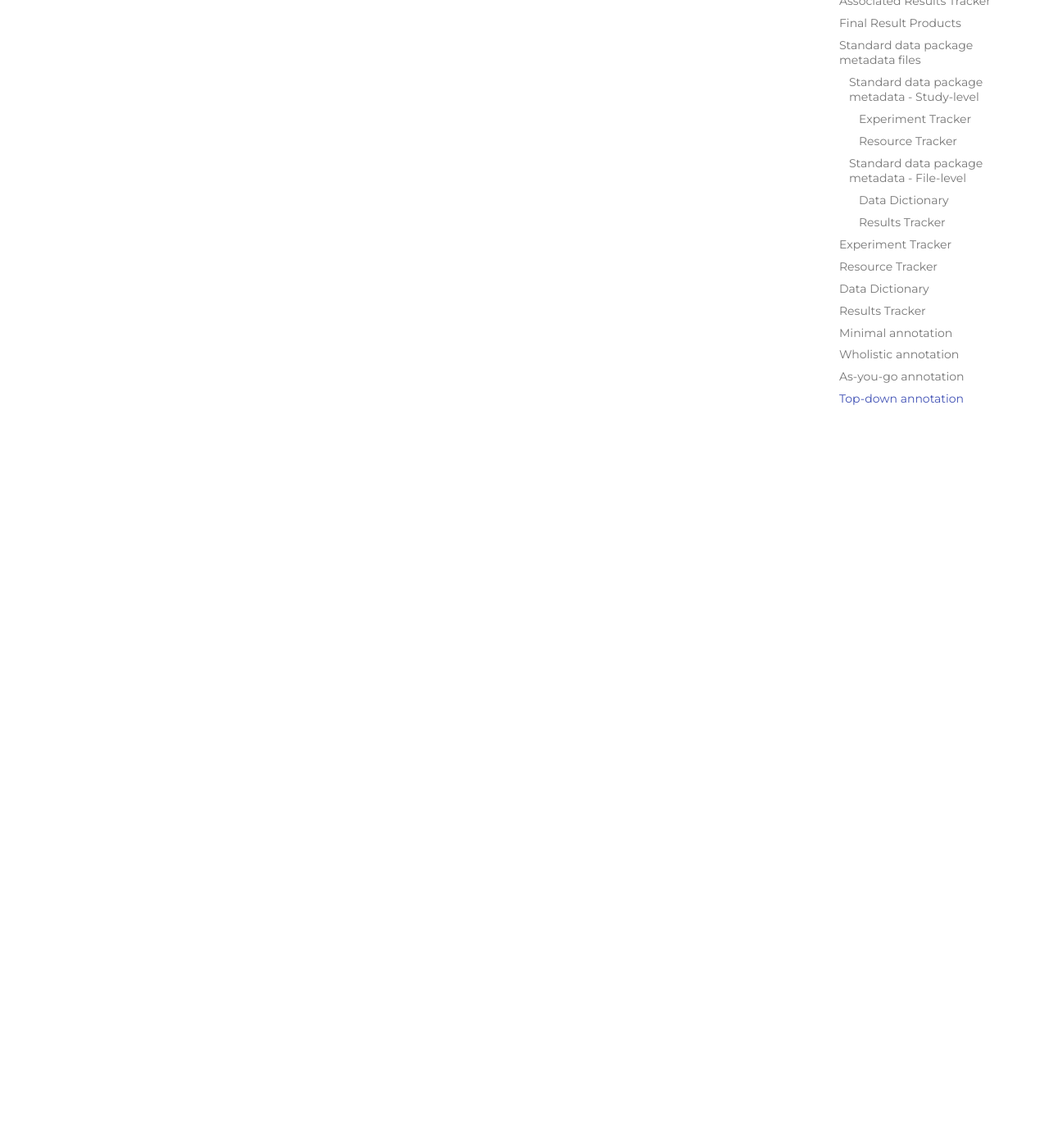
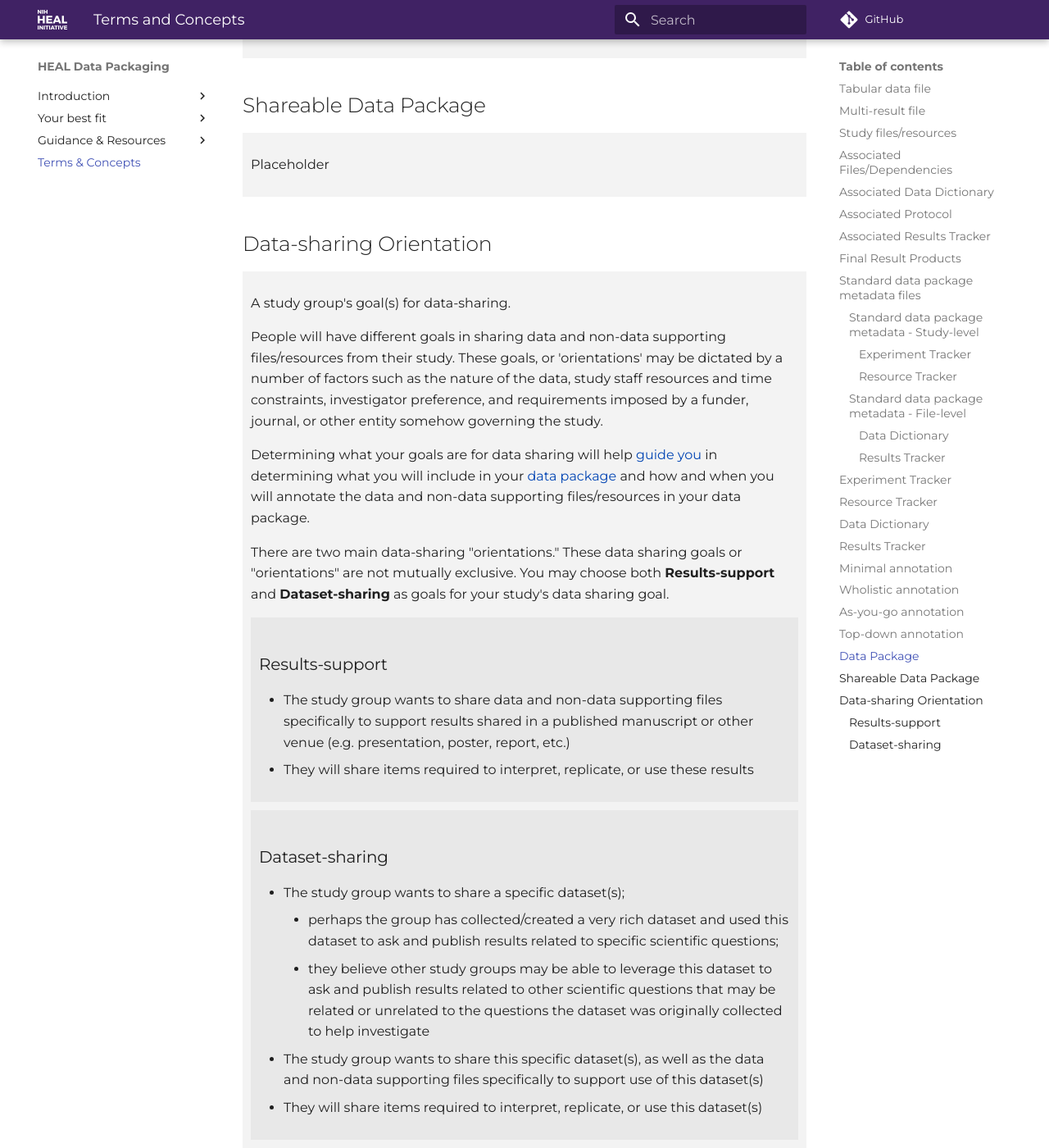
Before and after one commit to norc-heal/heal-data-pkg-guide, an MkDocs documentation site: the page built from docs/terms/index.md, in a window 1280 px wide and 1400 px high, scrolled down 15169 px. Shown: the whole window at 82% size. Built offline with MkDocs 1.6.1 and Material for MkDocs 9.7.7, drawn with Linux system fonts in a browser that asks for light colours; comment, search, counter and statistics services are not loaded; some of the changed text lies outside the part shown.

Commit message:
added data sharing orientation def and some other placeholders

```diff
--- a/docs/terms/index.md
+++ b/docs/terms/index.md
@@ -106,9 +106,11 @@ Placeholder
 
 <div markdown="1" style="background-color:rgba(0, 0, 0, 0.0470588); text-align:left; vertical-align: top; padding:10px 10px;">
 
-Standard metadata file types that, altogether, provide essential usability and context information about the study as a whole and about the data files your study has produced/collected. These metadata files should be included in all data packages.
+Standard metadata file types that, altogether, provide essential usability and context information about the study as a whole and about the data files your study has produced/collected. These metadata files should be included in all [data packages](#data-package).
 
 **NOTE**: All standard data package metadata files have a standardized csv format in which they should be completed and provided. See here for [csv templates](../schemas/index.md#csv-templates) and [schemas/field definitions](../schemas/index.md#schemas) to aid you in completing the templates.
+
+<div markdown="1" style="background-color:rgba(0, 0, 0, 0.0470588); text-align:left; vertical-align: top; padding:10px 10px; margin-bottom: 10px;">
 
 ### Standard data package metadata - Study-level
 
@@ -117,12 +119,18 @@ Standard metadata file types that, altogether, provide essential usability and c
 * #### **Resource Tracker**
      one per study; an inventory of all data and non-data supporting files produced during the course of the study (or, in some cases, only those which will be shared in a public data repository), including a description of what is in the file or what the file represents, file relationships and dependencies, and whether/how each file is shareable in a public repository or not
 
+</div>
+
+<div markdown="1" style="background-color:rgba(0, 0, 0, 0.0470588); text-align:left; vertical-align: top; padding:10px 10px; margin-bottom: 10px;">
+
 ### Standard data package metadata - File-level
 
 * #### **Data Dictionary**
      one per tabular data file; an inventory of variables included in a tabular data file
 * #### **Results Tracker**
      one per multi-result file (e.g. manuscript); an inventory of figure, table, and text results included in a multi-result file
+
+</div>
 
 </div>
 
@@ -445,12 +453,67 @@ See the alternative: [As-you-go Annotation](#as-you-go-annotation)
 <details>
 <summary> Caveats</summary>
     <ul>
-    <li markdown="span"> The "as-you-go" annotation approach, **when applied broadly as outlined above** is strongly recommended for study groups that are early on in their study as the burden of starting up is relatively light when few study files/resources have so far been collected or produced by or for the study. However, the start up burden of this approach may be quite substantial for studies groups that are late or even well into their study and have already accumulated many study files/resources, and we generally recommend these groups consider the alternative, more goal-focused and narrow annotation approach: [Top-down annotation](#top-down-annotation).
+    <li markdown="span"> Placeholder
     </li>
-    <li markdown="span"> **The "as-you-go" annotation approach may also be applied in a narrower sense**, especially by study groups that are later in their study and who will not apply the "as-you-go" annotation approach in the broadest sense. This implies that studies will consider the whole packaging overview process and complete items as they can, as opposed to waiting until the very end (for example, when they are about to submit a study manuscript for peer review) to start the process. Some examples include, 1) auditing study files for tabular data files, creating data dictionaries for existing tabular data files right away, and creating data dictionaries right away for new tabular data files as the study collects or produces them, 2) annotating final result products the study group knows will or likely will be included in a final manuscript as they are produced, and creating a results tracker for final manuscript documents as drafts begin to be forumulated by the study group, 3) annotating component experiments and other activities that are part of the study right away if already designed, or as soon as they are designed (especially if it is clear that the experiment or activity will or likely will produce data that will be used to support/produce final result products that will be included in a final manuscript).
+    <li markdown="span"> Placeholder
     </li>
     </ul>
 
 </details>
 
 </div>
+
+## Data Package
+
+<div markdown="1" style="background-color:rgba(0, 0, 0, 0.0470588); text-align:left; vertical-align: top; padding:10px 10px;">
+
+Placeholder
+
+</div>
+
+## Shareable Data Package
+
+<div markdown="1" style="background-color:rgba(0, 0, 0, 0.0470588); text-align:left; vertical-align: top; padding:10px 10px;">
+
+Placeholder
+
+</div>
+
+
+
+## Data-sharing Orientation
+
+<div markdown="1" style="background-color:rgba(0, 0, 0, 0.0470588); text-align:left; vertical-align: top; padding:10px 10px;">
+
+A study group's goal(s) for data-sharing.
+
+People will have different goals in sharing data and non-data supporting files/resources from their study. These goals, or 'orientations' may be dictated by a number of factors such as the nature of the data, study staff resources and time constraints, investigator preference, and requirements imposed by a funder, journal, or other entity somehow governing the study.
+
+Determining what your goals are for data sharing will help [guide you](../fit/index.md) in determining what you will include in your [data package](#data-package) and how and when you will annotate the data and non-data supporting files/resources in your data package.
+
+There are two main data-sharing "orientations." These data sharing goals or "orientations" are not mutually exclusive. You may choose both **Results-support** and **Dataset-sharing** as goals for your study's data sharing goal.
+
+<div markdown="1" style="background-color:rgba(0, 0, 0, 0.0470588); text-align:left; vertical-align: top; padding:10px 10px; margin-bottom: 10px;">
+
+### Results-support
+
+* The study group wants to share data and non-data supporting files specifically to support results shared in a published manuscript or other venue (e.g. presentation, poster, report, etc.)
+* They will share items required to interpret, replicate, or use these results
+
+</div>
+
+
+
+<div markdown="1" style="background-color:rgba(0, 0, 0, 0.0470588); text-align:left; vertical-align: top; padding:10px 10px; margin-bottom: 10px;">
+
+### Dataset-sharing
+
+* The study group wants to share a specific dataset(s);
+    * perhaps the group has collected/created a very rich dataset and used this dataset to ask and publish results related to specific scientific questions;
+    * they believe other study groups may be able to leverage this dataset to ask and publish results related to other scientific questions that may be related or unrelated to the questions the dataset was originally collected to help investigate
+* The study group wants to share this specific dataset(s), as well as the data and non-data supporting files specifically to support use of this dataset(s)
+* They will share items required to interpret, replicate, or use this dataset(s)
+
+</div>
+
+</div>
```
